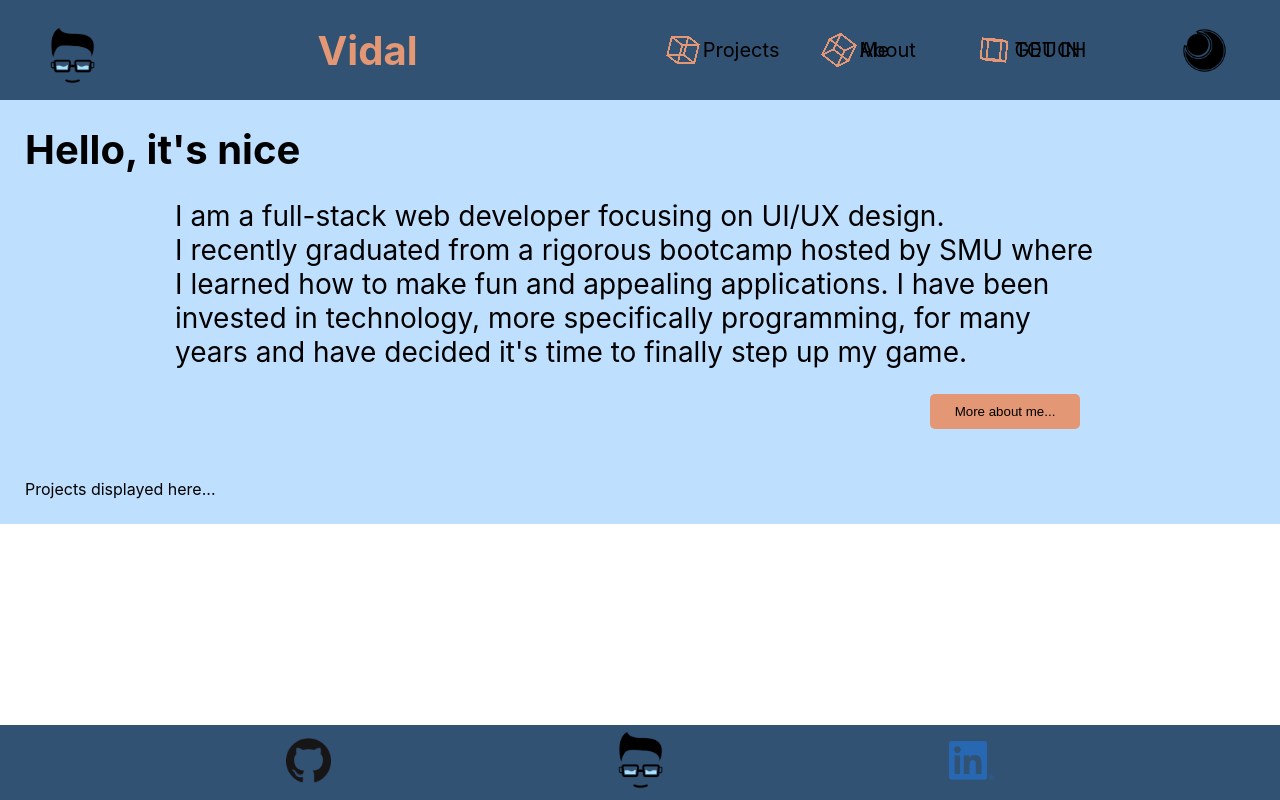
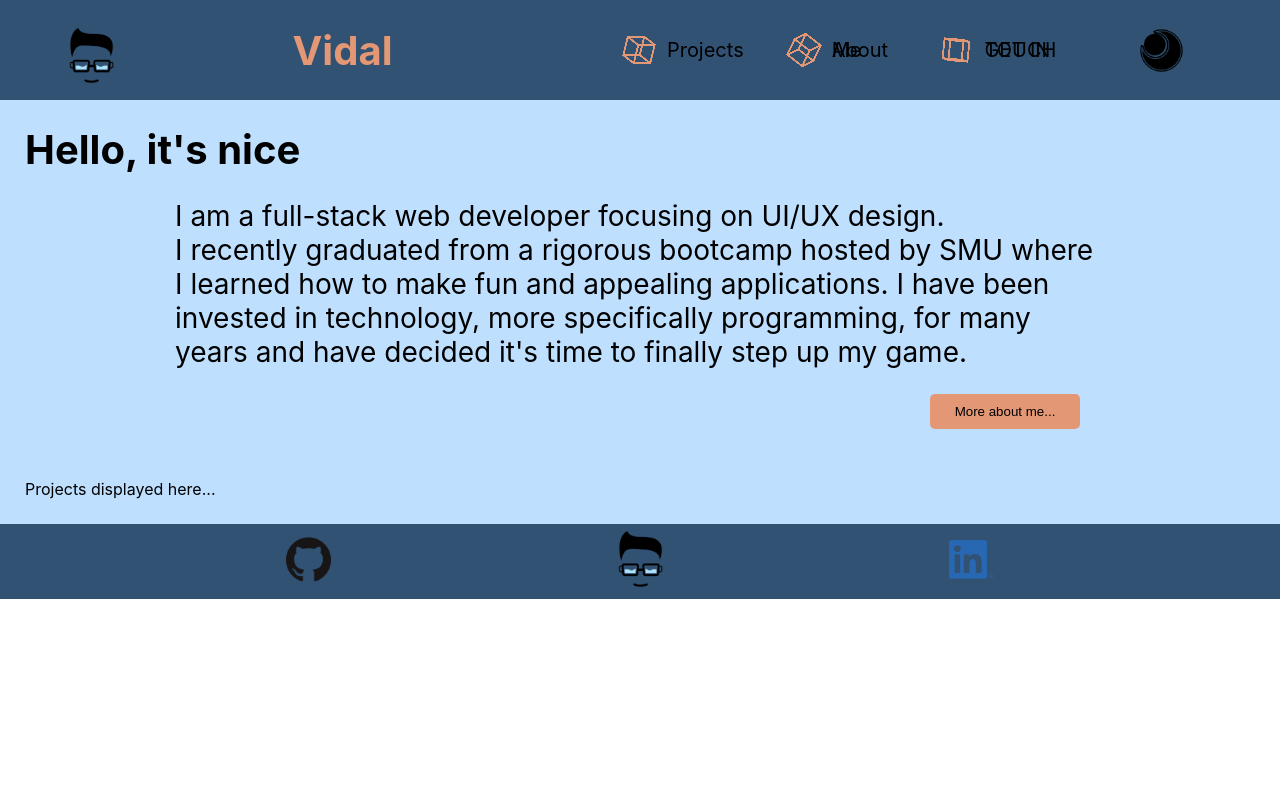
Before and after one commit to Vidalatan/ReactPortfolio, a React (Create React App) app: page / in a window 1280 px wide. Built offline with nearby package versions, Linux system fonts and the light colour scheme.

Commit message:
Small styling updates

```diff
--- a/src/Pages/GlobalComponents/Footer/Footer.module.css
+++ b/src/Pages/GlobalComponents/Footer/Footer.module.css
@@ -4,9 +4,7 @@
 }
 
 footer {
-  position: absolute;
   width: 100%;
-  bottom: 0;
   transition: 0.7s;
 }
 
--- a/src/Pages/GlobalComponents/Header/Header.module.css
+++ b/src/Pages/GlobalComponents/Header/Header.module.css
@@ -12,7 +12,7 @@ header {
   position: fixed;
   display: flex;
   flex-flow: row nowrap;
-  justify-content: space-between;
+  justify-content: space-evenly;
   width: 100%;
   height: 100px;
   transition: 0.7s ease;
@@ -25,7 +25,7 @@ header {
   align-self: center;
   width: 45px;
   height: 45px;
-  margin-left: 50px;
+  /* margin-left: 25px; */
 }
 
 .headerName {
@@ -83,6 +83,7 @@ nav {
 }
 
 .cubeAdjuster {
+  margin-right: 8px;
   width: 2.5rem;
   height: 2.5rem;
   transition: 0.7s;
@@ -98,7 +99,6 @@ nav {
   flex-flow: column nowrap;
   width: 45px;
   height: 45px;
-  margin: 0 50px 0 25px;
 }
 
 @media (max-width: 768px) {
@@ -119,7 +119,7 @@ nav {
   }
 
   .navLinksContainer.active {
-    right: -30%;
+    right: 0;
   }
 
   .navLinksMenu.active .menuBar:nth-child(2){
```
